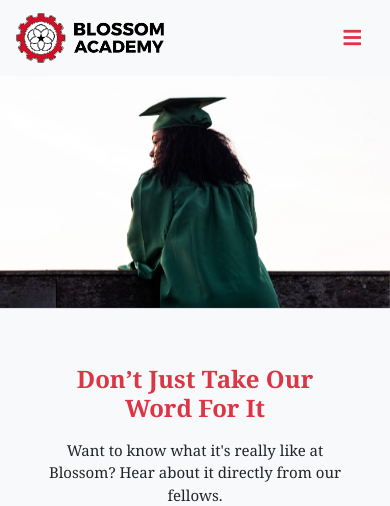
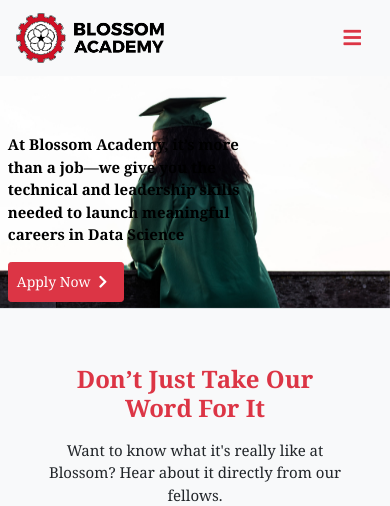
Before and after one commit to BlossomAcademy/blossomac, a Django app: page /joinblossom/ in a window 390 px wide. Shown: the top 506 px of the page. Run offline with Django 3.2, Linux system fonts and the light colour scheme; some libraries are stand-ins or nearby versions.

Commit message:
captions

```diff
--- a/datascience/templates/base.html
+++ b/datascience/templates/base.html
@@ -147,6 +147,12 @@
 
       }
 
+      .carousel-caption2 {
+
+        bottom:23%;
+
+      }
+
       .btn-outline-dark:hover, .btn-outline-dark:focus, .btn-outline-dark:active, .btn-outline-dark.active, .open>.dropdown-toggle.btn-outline-dark {
           color: #fff;
           background-color: #dc3545;
--- a/datascience/templates/basic.html
+++ b/datascience/templates/basic.html
@@ -10,6 +10,11 @@
         <div class="carousel-caption d-none d-md-block row">
           <div class="">
             <h3 class="text-dark text-center font-weight-bold"  style=" float:left;">Blossom Academy trains top talent from West Africa to become data scientists, and places them as distributed team members with leading tech startups.</h3>
+          </div>
+        </div>
+        <div class="carousel-caption d-md-none carousel-caption2 row">
+          <div class="">
+            <p class="text-dark text-left font-weight-bold"  style=" float:left;">Blossom Academy trains top talent from West Africa to become data scientists, and places them as distributed team members with leading tech startups.</p>
           </div>
         </div>
       </div>
--- a/datascience/templates/join.html
+++ b/datascience/templates/join.html
@@ -9,6 +9,14 @@
 
 
   }
+
+  .carousel-caption2 {
+     top: 25%;
+     bottom: auto;
+     left: 2%;
+
+
+ }
 </style>
     <div id="carouselExampleIndicators" class="carousel slide " data-ride="carousel">
       <div class="carousel-inner" style="max-height: 550px;">
@@ -20,6 +28,14 @@
             <h3 class="text-left font-weight-bold" style="float:left; color:black; ">At Blossom Academy, it’s more than a job—we give you the technical and leadership skills needed to launch meaningful careers in Data Science</h3>
             <div class="row col-12">
               <a href="https://blossomacademy1.typeform.com/to/jswgK4"><p class="text-center"><button type="button" class="btn btn-danger btn-lg">Apply Now<i class="fas fa-chevron-right p-2"></i></button></p></a>
+            </div>
+          </div>
+        </div>
+        <div class="carousel-caption d-md-none carousel-caption2 row">
+          <div class="col-10">
+            <p class="text-left font-weight-bold" style="float:left; color:black; ">At Blossom Academy, it’s more than a job—we give you the technical and leadership skills needed to launch meaningful careers in Data Science</p>
+            <div class="row col-12">
+              <a href="https://blossomacademy1.typeform.com/to/jswgK4"><p class="text-center"><button type="button" class="btn btn-danger btn-sm">Apply Now<i class="fas fa-chevron-right p-2"></i></button></p></a>
             </div>
           </div>
         </div>
```
Also changed, not shown: datascience/templates/about.html (+11 -0 lines), datascience/templates/partner.html (+10 -1 lines), 2 other files.
